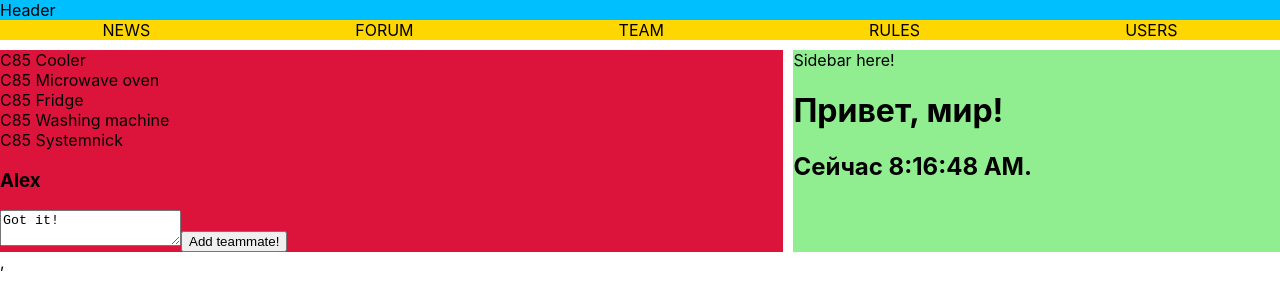
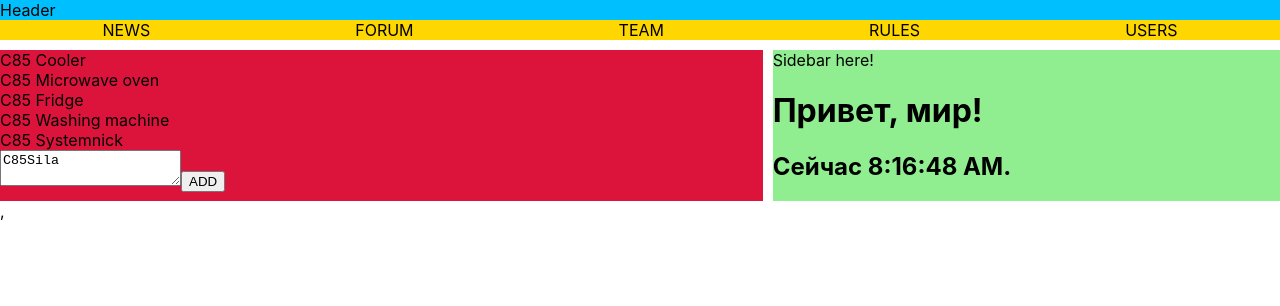
Before and after one commit to weltkind6/Forum, a React (Create React App) app: page /team in a window 1280 px wide. Shown: the top 306 px of the page. Built offline with nearby package versions, Linux system fonts and the light colour scheme.

Commit message:
add user flux prepare

```diff
--- a/src/App.js
+++ b/src/App.js
@@ -18,7 +18,7 @@ function App(props) {
                 <Route path='/news' render={() => <News news={props.state.dataFromBook}/>}/>
                 <Route path='/forum'
                        render={() => <Forum data={props.state.comment} addNewPost={props.addNewPost} newPostText={props.state.newPostText}/>}/>
-                <Route path='/team' render={() => <Team team={props.state.forumsTeam}/>}/>
+                <Route path='/team' render={() => <Team team={props.state.forumsTeam} newForumUser={props.state.newForumUser}/>}/>
                 <Route path='/rules' render={() => <RulesContainer rules={props.state.rules} state={props.state.dataFromBook}/>}/>
                 <Route path='/users' render={() => <Users/>}/>
             </div>
--- a/src/Components/Forum/Forum.js
+++ b/src/Components/Forum/Forum.js
@@ -18,7 +18,6 @@ const Forum = (props) => {
     }
     const addPost = () => {
         let text = newPostText.current.value
-
         props.addNewPost(text)
     }
     const onPostChange = () => {
--- a/src/Components/Team/Team.js
+++ b/src/Components/Team/Team.js
@@ -1,45 +1,28 @@
 import React from 'react'
 import styles from './Team.module.css'
-
-/*
-const Team = (props) => {
-    const teamLineUp = props.team.map((item)=> <div key={item.id}>{item.name}</div>)
-    return (
-        <div>{teamLineUp}</div>
-    )
-}*/
+import {addNewUser} from "../../Redux/state";
 
 
-class Team extends React.Component {
+const Team = (props) => {
+    debugger
+    const teamLineUp = props.team.map((item) => <div key={item.id}>{item.name}</div>)
+    const getNewUser = React.createRef()
 
-    constructor(props) {
-        super(props);
-        this.state = {
-            name: 'Alex'
-        }
-        this.handleClick = this.handleClick.bind(this)
-    }
-    handleClick() {
-        this.setState({
-            name: 'Ilay'
-        })
+    const addUser = () => {
+        const text = getNewUser.current.value
+        addNewUser(text)
     }
 
-    render() {
-        const addNewTeamer = React.createRef()
-        const teamLineUp = this.props.team.map((item) => <div key={item.id}>{item.name}</div>)
-
-        return (
+    return (
+        <div>
+            <div>{teamLineUp}</div>
             <div>
-                <div>{teamLineUp}</div>
-                <div>
-                    <h3>{this.state.name}</h3>
-                    <textarea value='Got it!' ref={addNewTeamer}/>
-                    <button onClick={this.handleClick}>Add teammate!</button>
-                </div>
+                <textarea value={props.newForumUser} ref={getNewUser}/>
+                <button onClick={addUser}>ADD</button>
             </div>
-        )
-    }
+        </div>
+    )
 }
 
+
 export default Team
--- a/src/Redux/state.js
+++ b/src/Redux/state.js
@@ -17,6 +17,7 @@ const data = {
         {name: 'C85 Washing machine', id: 4},
         {name: 'C85 Systemnick', id: 5},
     ],
+    newForumUser: 'C85Sila',
     dataFromBook: [
         {
             title: 'React learning',
@@ -25,13 +26,6 @@ const data = {
             comments: 5,
             id: 1
         },
-        /*{
-            title: 'React Native',
-            url: 'https://ru.reactjs.org/docs/lists-and-keys.html#embedding-map-in-jsx',
-            author: 'Johnatan Harisson',
-            comments: 2,
-            id: 3
-        }*/
     ],
     rules: [
         {rule: 'Be kind to everyone', id: 3},
@@ -54,12 +48,19 @@ export const addNewPost = () => {
     data.newPostText = ''
     rerenderEntireThree(data)
 }
-
-window.data = data
 export const onNewPostChange = (newText) => {
     data.newPostText = newText
     rerenderEntireThree(data)
 }
 
+export const addNewUser = () => {
+    const newUser = {
+        name: data.newForumUser,
+        id: 88
+    }
+    data.forumsTeam.push(newUser)
+    rerenderEntireThree(data)
+}
 
+window.data = data
 export default data
```
Also changed, not shown: 1 other file (tests, documents, lock files or other folders).
